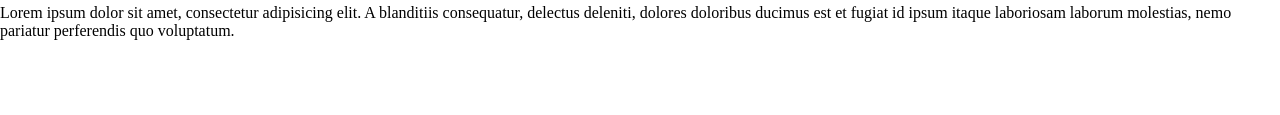
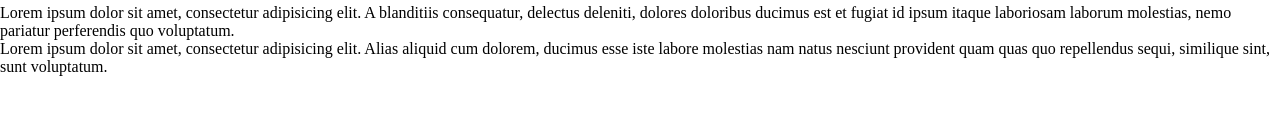
Before and after one commit to AlyonaHoryslavets/fapor, a plain HTML site: page index.html in a window 1280 px wide. Shown: the part 97-212 px from the top of the page. Drawn offline with Linux system fonts and the light colour scheme.

Commit message:
add new paragraph

```diff
--- a/index.html
+++ b/index.html
@@ -41,6 +41,9 @@
     <p>
         Lorem ipsum dolor sit amet, consectetur adipisicing elit. A blanditiis consequatur, delectus deleniti, dolores doloribus ducimus est et fugiat id ipsum itaque laboriosam laborum molestias, nemo pariatur perferendis quo voluptatum.
     </p>
+    <p>
+        Lorem ipsum dolor sit amet, consectetur adipisicing elit. Alias aliquid cum dolorem, ducimus esse iste labore molestias nam natus nesciunt provident quam quas quo repellendus sequi, similique sint, sunt voluptatum.
+    </p>
 
 </section>
 <footer>
```
